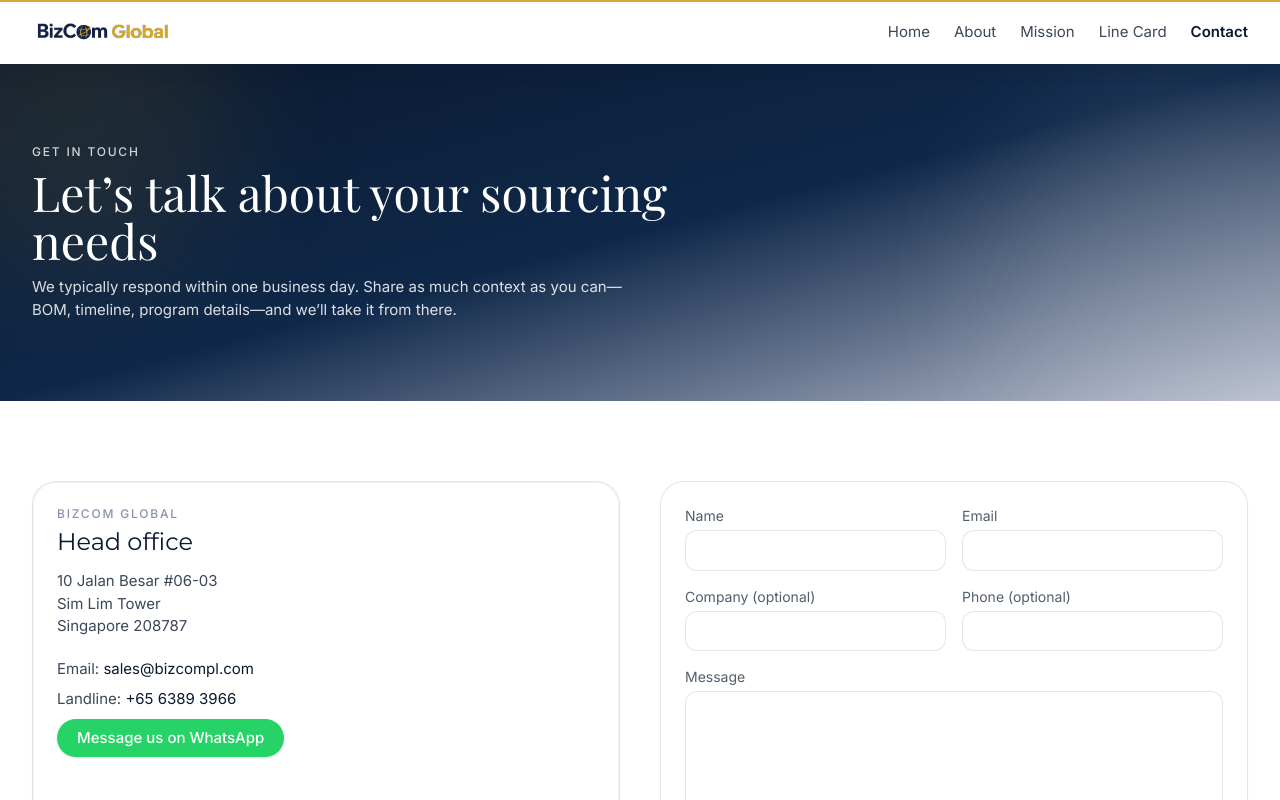
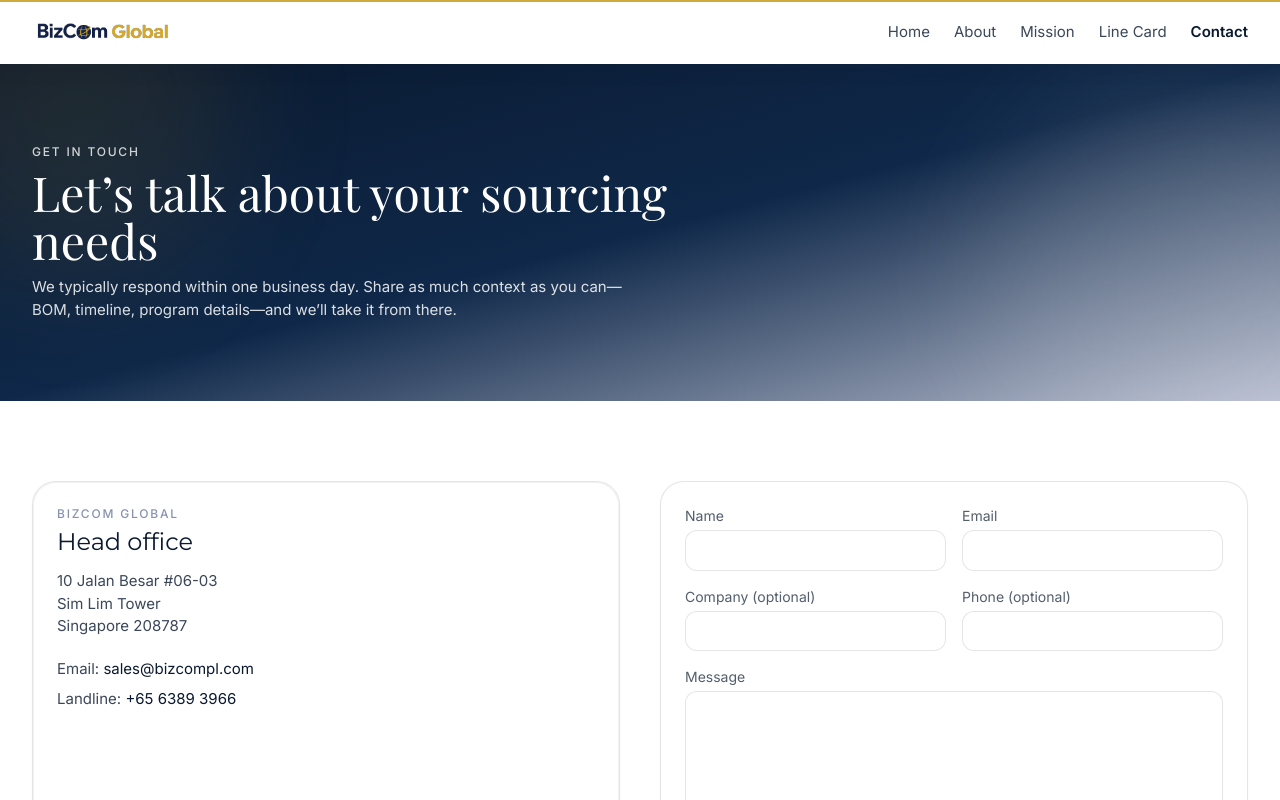
Before and after one commit to Gurshan26/bizcom-global-site, a Next.js app: page /contact in a window 1280 px wide. Shown: the top 800 px of the page. Built offline with nearby package versions, Linux system fonts and the light colour scheme; a web font is replaced by a local one.

Commit message:
removed send whatsapp ms button from contact

```diff
--- a/app/contact/page.tsx
+++ b/app/contact/page.tsx
@@ -93,16 +93,6 @@
                   +65 6389 3966
                 </a>
               </div>
-              <div className="mt-2">
-                <a
-                  href={`https://wa.me/${process.env.NEXT_PUBLIC_WHATSAPP_NUMBER}?text=${encodeURIComponent("Hi! I’d like to talk to BizCom.")}`}
-                  target="_blank"
-                  rel="noopener noreferrer"
-                  className="inline-flex items-center justify-center rounded-full bg-[#25D366] px-5 py-2 font-medium text-white shadow transition hover:scale-[1.03] active:scale-95"
-                >
-                  Message us on WhatsApp
-                </a>
-              </div>
             </div>
             <div className="pointer-events-none absolute inset-0 rounded-3xl ring-1 ring-inset ring-black/5" />
           </motion.aside>
```
